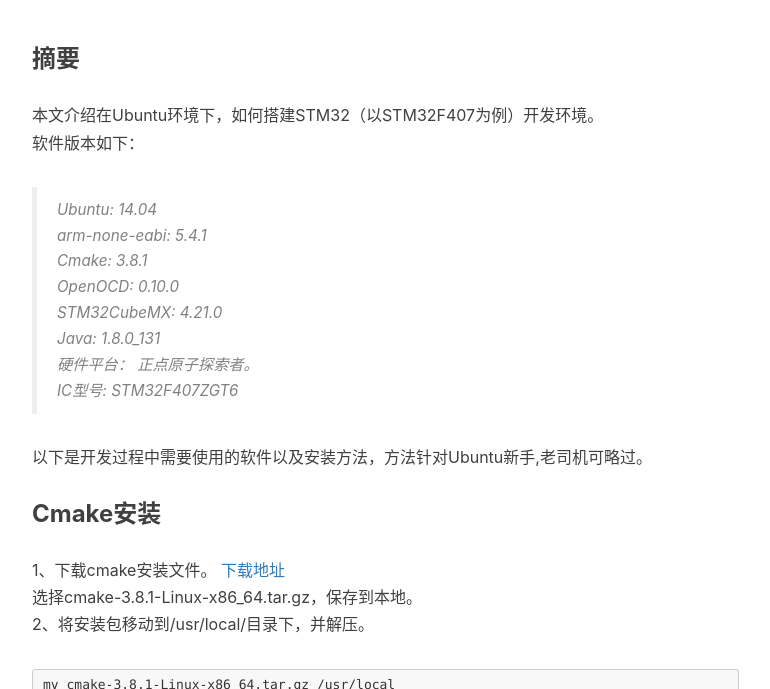
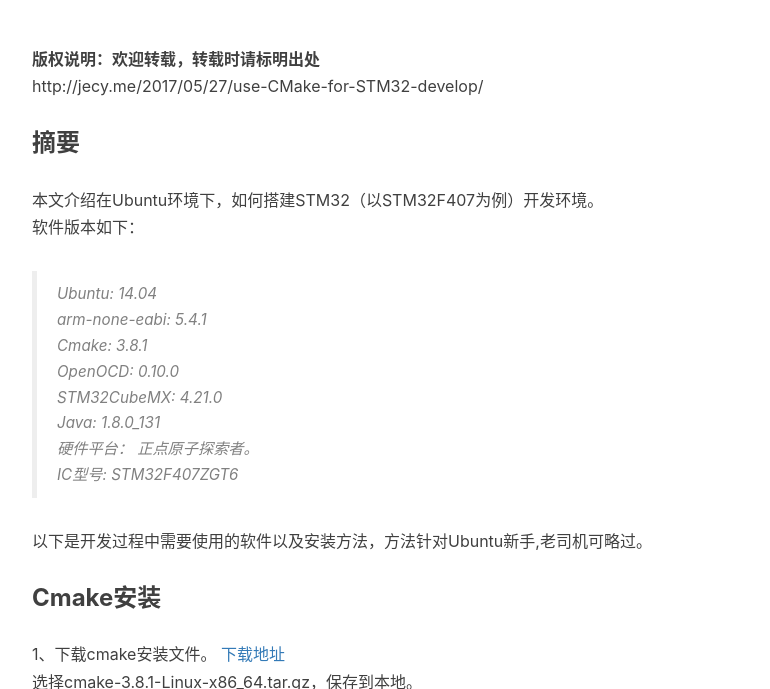
Before and after one commit to panrenjie/panrenjie.github.io, a Jekyll site: the page built from _posts/2017-05-27-use-CMake-for-STM32-develop.md, in a window 1280 px wide and 900 px high, scrolled down 376 px, cut to the strip 211-900 px from the top of the window. Shown: the whole strip, without its empty margins (233-1003 px from the left). Built offline with Jekyll 4.4.1, drawn with Linux system fonts in a browser that asks for light colours; nearby versions of some CDN libraries; comment, search, counter and statistics services are not loaded.

Commit message:
Update 2017-05-27-use-CMake-for-STM32-develop.md

```diff
--- a/_posts/2017-05-27-use-CMake-for-STM32-develop.md
+++ b/_posts/2017-05-27-use-CMake-for-STM32-develop.md
@@ -13,7 +13,8 @@
 ---
 
 
-
+**版权说明：欢迎转载，转载时请标明出处**
+http://jecy.me/2017/05/27/use-CMake-for-STM32-develop/
 
 ### 摘要
 
```
